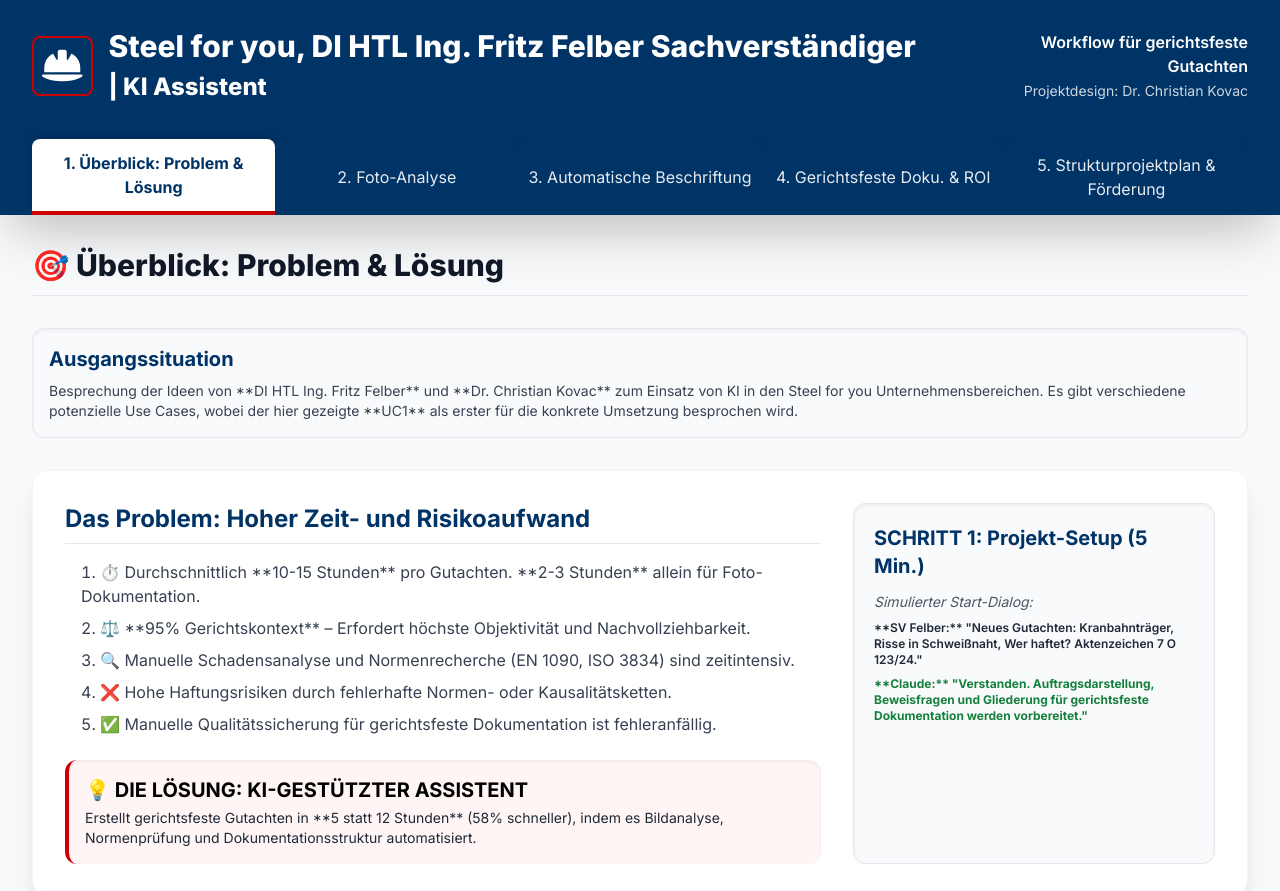
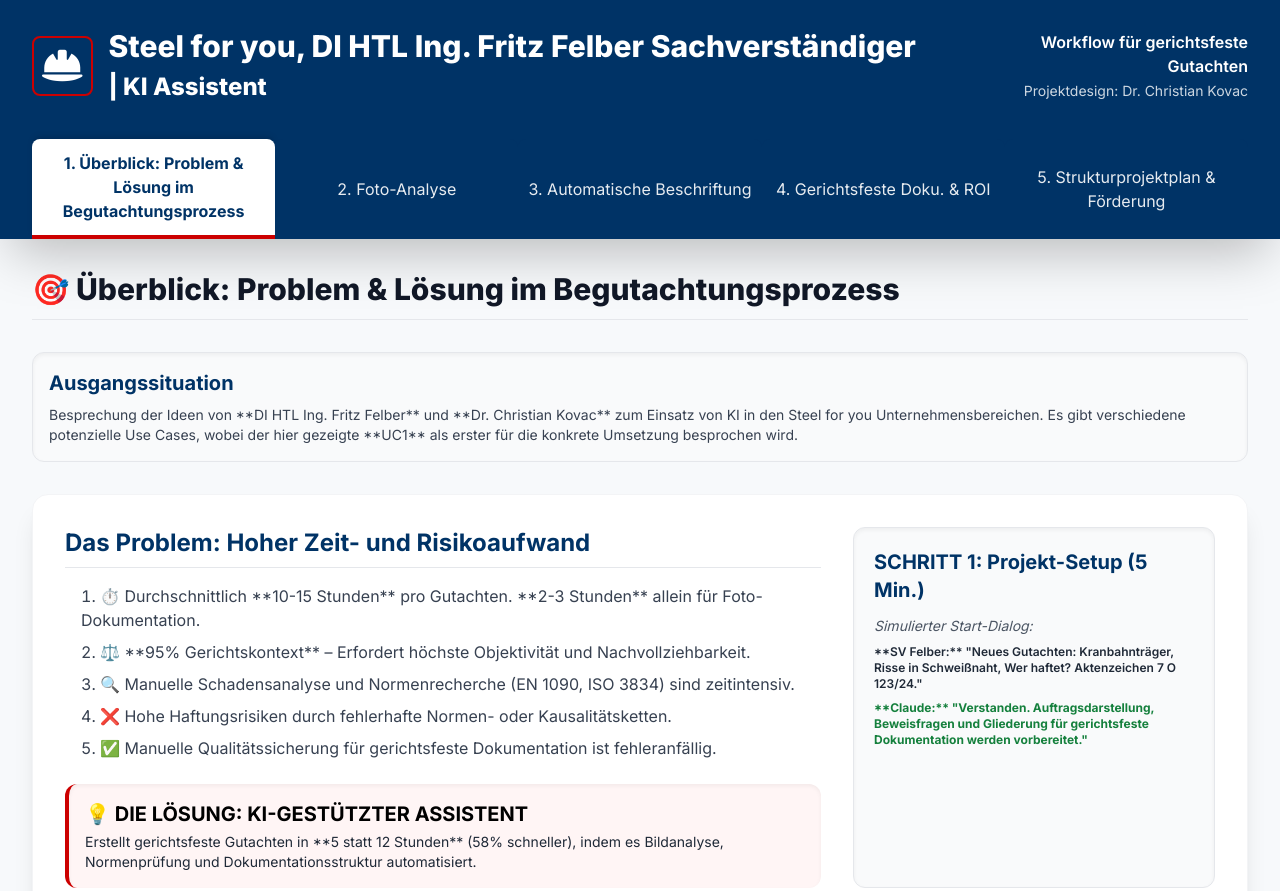
Before and after one commit to kovacc13/steelforyou-Gutachten-FF-KI_2, a plain HTML site: page index.html in a window 1280 px wide. Shown: the top 891 px of the page. Drawn offline with nearby package versions, Linux system fonts and the light colour scheme.

Commit message:
Update tab title and section header for clarity

```diff
--- a/index.html
+++ b/index.html
@@ -117,7 +117,7 @@
         <!-- Tabs -->
         <div class="max-w-7xl mx-auto flex overflow-x-auto px-4 sm:px-6 lg:px-8 pt-2">
             <button id="tab1" class="tab-button tab-active flex-1 text-center py-3 px-2 min-w-[200px]" onclick="showTab(1)">
-                1. Überblick: Problem & Lösung
+                1. Überblick: Problem & Lösung im Begutachtungsprozess
             </button>
             <button id="tab2" class="tab-button tab-inactive flex-1 text-center py-3 px-2 min-w-[200px]" onclick="showTab(2)">
                 2. Foto-Analyse
@@ -138,7 +138,7 @@
 
         <!-- TAB 1: ÜBERBLICK: PROBLEM & LÖSUNG (Globaler Überblick) -->
         <div id="content1" class="tab-content space-y-8">
-            <h2 class="text-3xl font-extrabold text-gray-900 border-b pb-3 border-secondary/50">🎯 Überblick: Problem & Lösung</h2>
+            <h2 class="text-3xl font-extrabold text-gray-900 border-b pb-3 border-secondary/50">🎯 Überblick: Problem & Lösung im Begutachtungsprozess</h2>
 
             <!-- NEUER ABSCHNITT: AUSGANGSSITUATION -->
             <div class="p-4 bg-gray-50 rounded-xl border border-gray-200 shadow-inner">
```
